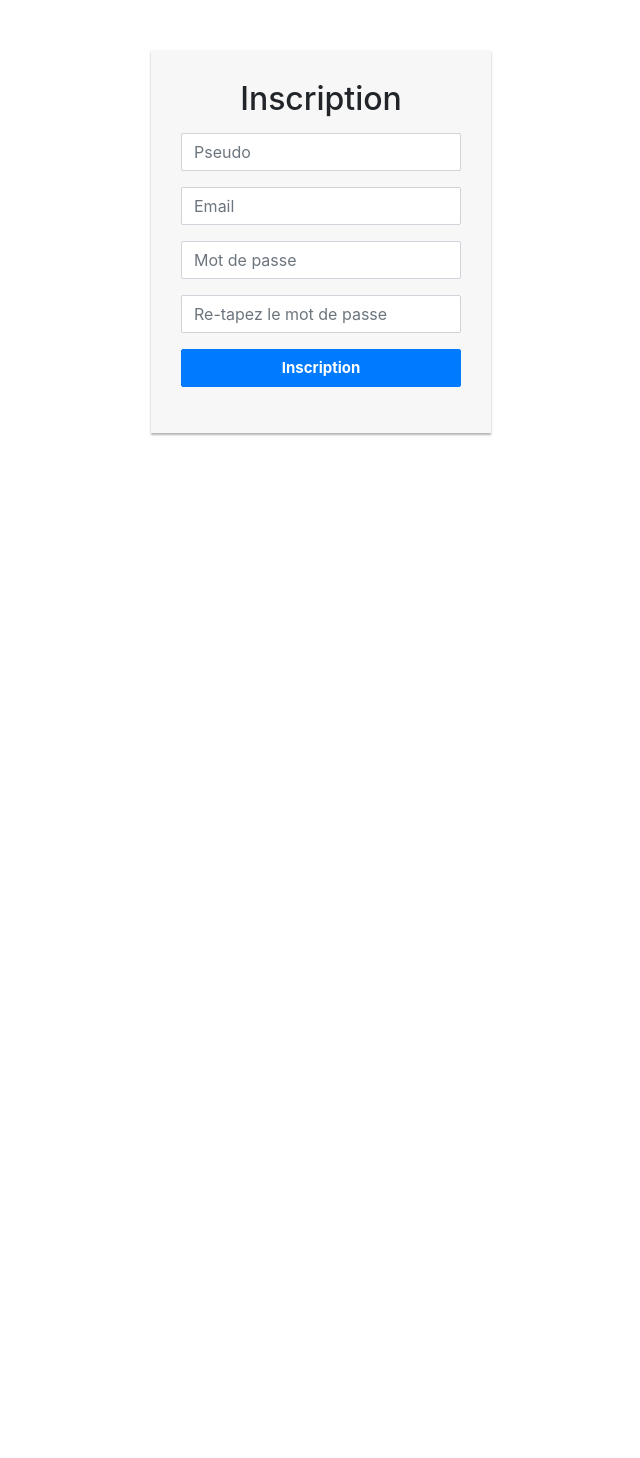
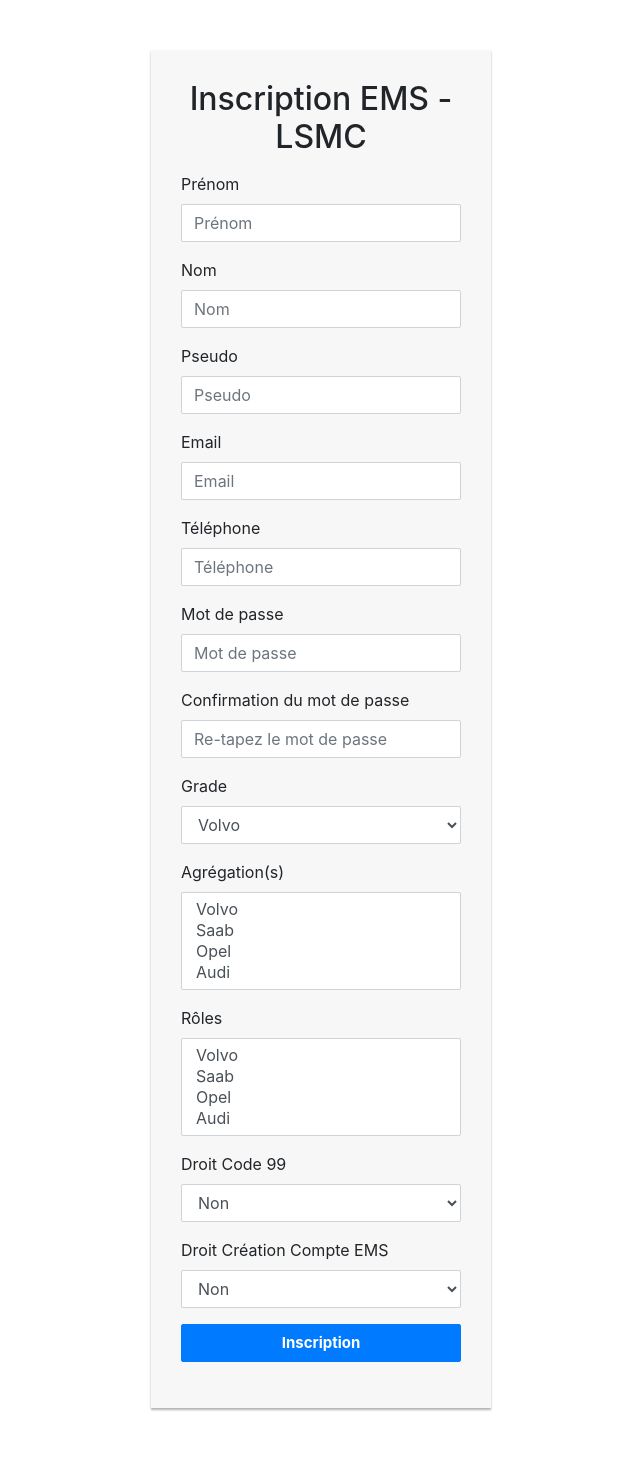
Before and after one commit to AgassiWongCG/LSMC-Intranet, a PHP site: page /sandbox1/inscription.php in a window 1280 px wide. Shown: the whole page, without its empty margins (319-959 px from the left). Before the commit the page ends 800 px from the top, so only its background shows below. Run offline with PHP 8.4, Linux system fonts and the light colour scheme.

Commit message:
FIX + REGISTER EN COURS

```diff
--- a/sandbox1/inscription.php
+++ b/sandbox1/inscription.php
@@ -42,18 +42,75 @@
             } ?>
 
             <form action="inscription_traitement.php" method="post">
-                <h2 class="text-center">Inscription</h2>
+                <h2 class="text-center">Inscription EMS - LSMC</h2>
                 <div class="form-group">
+                    <label for="firstname">Prénom</label>
+                    <input type="text" name="firstname" class="form-control" placeholder="Prénom" required="required" autocomplete="off">
+                </div>
+                <div class="form-group">
+                    <label for="lastname">Nom</label>
+                    <input type="text" name="lastname" class="form-control" placeholder="Nom" required="required" autocomplete="off">
+                </div>
+                <div class="form-group">
+                    <label for="pseudo">Pseudo</label>
                     <input type="text" name="pseudo" class="form-control" placeholder="Pseudo" required="required" autocomplete="off">
                 </div>
                 <div class="form-group">
+                    <label for="email">Email</label>
                     <input type="email" name="email" class="form-control" placeholder="Email" required="required" autocomplete="off">
                 </div>
                 <div class="form-group">
+                    <label for="phone">Téléphone</label>
+                    <input type="number" name="phone" class="form-control" placeholder="Téléphone" required="required" autocomplete="off">
+                </div>
+                <div class="form-group">
+                    <label for="password">Mot de passe</label>
                     <input type="password" name="password" class="form-control" placeholder="Mot de passe" required="required" autocomplete="off">
                 </div>
                 <div class="form-group">
+                    <label for="password_retype">Confirmation du mot de passe</label>
                     <input type="password" name="password_retype" class="form-control" placeholder="Re-tapez le mot de passe" required="required" autocomplete="off">
+                </div>
+                <div class="form-group">
+                    <label for="grade">Grade</label>
+                    <select name="grade" class="form-control" required="required">
+                        <option value="volvo">Volvo</option>
+                        <option value="saab">Saab</option>
+                        <option value="opel">Opel</option>
+                        <option value="audi">Audi</option>
+                    </select>
+                </div>
+                <div class="form-group">
+                    <label for="agregation">Agrégation(s)</label>
+                    <select name="agregation" class="form-control" required="required" multiple>
+                        <option value="volvo">Volvo</option>
+                        <option value="saab">Saab</option>
+                        <option value="opel">Opel</option>
+                        <option value="audi">Audi</option>
+                    </select>
+                </div>
+                <div class="form-group">
+                    <label for="role">Rôles</label>
+                    <select name="role" class="form-control" required="required" multiple>
+                        <option value="volvo">Volvo</option>
+                        <option value="saab">Saab</option>
+                        <option value="opel">Opel</option>
+                        <option value="audi">Audi</option>
+                    </select>
+                </div>
+                <div class="form-group">
+                    <label for="deservice">Droit Code 99</label>
+                    <select name="deservice" class="form-control" required="required">
+                        <option value="0" selected>Non</option>
+                        <option value="1">Oui</option>
+                    </select>
+                </div>
+                <div class="form-group">
+                    <label for="register">Droit Création Compte EMS</label>
+                    <select name="register" class="form-control" required="required">
+                        <option value="0" selected>Non</option>
+                        <option value="1">Oui</option>
+                    </select>
                 </div>
                 <div class="form-group">
                     <button type="submit" class="btn btn-primary btn-block">Inscription</button>
--- a/sandbox1/tables/effectif.sql
+++ b/sandbox1/tables/effectif.sql
@@ -32,7 +32,7 @@
   `ip` varchar(20) NOT NULL,
   `pseudo` varchar(255) NOT NULL,
   `password` text NOT NULL,
-  `date_inscription` datetime NOT NULL DEFAULT current_timestamp(),
+  `dateinscription` datetime NOT NULL DEFAULT current_timestamp(),
   `token` varchar(255) NOT NULL,
   `firstname` varchar(255) NOT NULL,
   `lastname` varchar(255) NOT NULL,
@@ -55,7 +55,7 @@
 -- Déchargement des données de la table `effectif`
 --
 
-INSERT INTO `effectif` (`id`, `ip`, `pseudo`, `password`, `date_inscription`, `token`, `firstname`, `lastname`, `email`, `hospital`, `grade`, `role`, `agregation`, `phone`, `register`, `service`, `statut`, `intervention`, `commentaire`, `vehicule`, `debutservice`) VALUES
+INSERT INTO `effectif` (`id`, `ip`, `pseudo`, `password`, `dateinscription`, `token`, `firstname`, `lastname`, `email`, `hospital`, `grade`, `role`, `agregation`, `phone`, `register`, `service`, `statut`, `intervention`, `commentaire`, `vehicule`, `debutservice`) VALUES
 (2, '::1', 'agassiwong', '$2y$12$IwkxippI/RRxwJ4YGWK9/.arfKerapKr5eP.u3VYQoNe1cddRD0mW', '2023-02-22 00:08:10', 'cfe4765b400743637889fd45c9e61de1083c6b055567aa9925a653bd5920817f3a95dd913019c403d93860c930dfe08a3860a1d285d9cb6dea49e873d0486a8e', 'agassi', 'wong', 'agassi.wong@lsmc.com', 'lsmc', 'Ambulancier', 'Mentor', '', '555502128', 1, 1, '6', 'Code 6', '', 'Aucune', '2023-02-24 22:29:55'),
 (3, '::1', 'coleanderson', '$2y$12$IwkxippI/RRxwJ4YGWK9/.arfKerapKr5eP.u3VYQoNe1cddRD0mW', '2023-02-23 00:08:10', 'cfe4765b400743637889fd45c9e61de1083c6b055567aa9925a653bd5920817f3a95dd913019c403d93860c930dfe08a3860a1d285d9cb6dea49e873d0486a8e', 'cole', 'anderson', 'cole.anderson@lsmc.com', 'lsmc', 'Interne', 'Mentor', '', '555555555', 1, 1, '0', 'Code 6', 'Code 6 - Unité Sauvage', '', '2023-02-22 23:21:21');
 
```
Also changed, not shown: sandbox1/service.php (+6 -20 lines), sandbox1/README.md.
